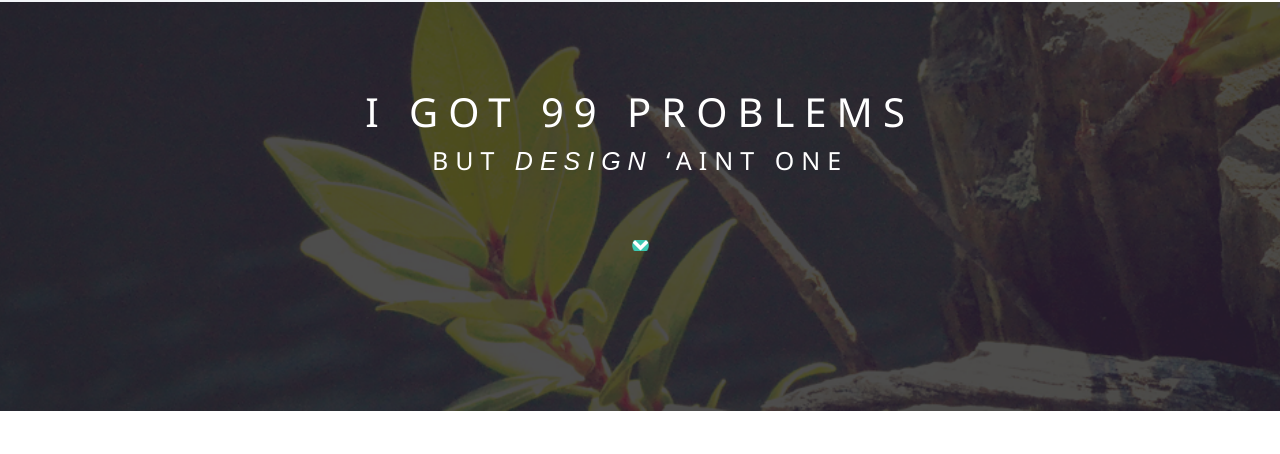
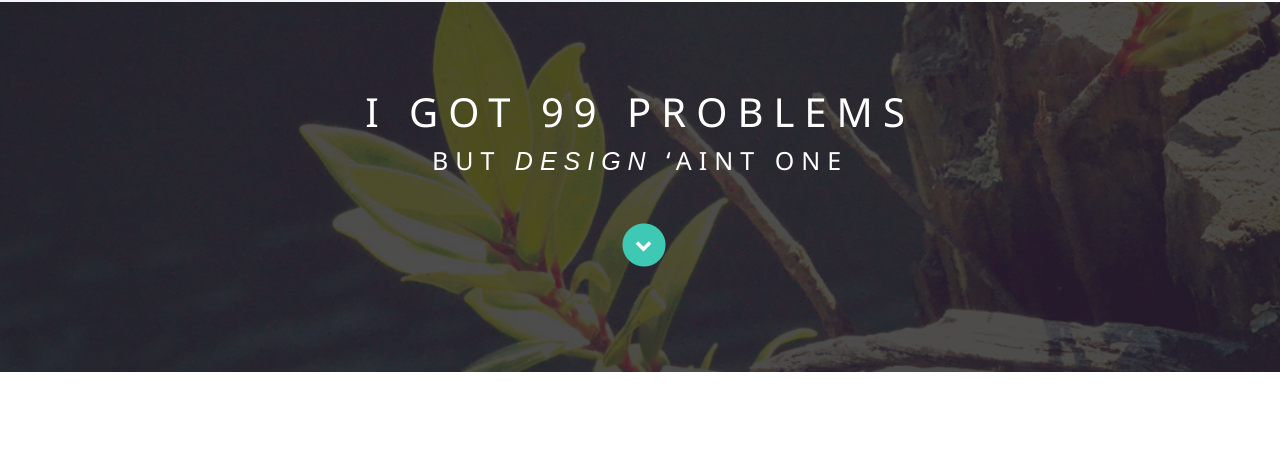
Before and after one commit to mrsev17/HalcyonProject, a plain HTML site: page index.html in a window 1280 px wide. Shown: the part 2564-3018 px from the top of the page. Drawn offline with Linux system fonts and the light colour scheme.

Commit message:
10.05.2022 - Fix section nine-nine problems

```diff
--- a/css/stylesheet.css
+++ b/css/stylesheet.css
@@ -350,15 +350,23 @@ header .button-learn-more__header:hover {
     font-weight: 500;
 }
 
+
+.nine-nine-problems .nine-problems-figure {
+    position: relative;
+    display: inline-block;
+    min-width: 44px;
+    min-height: 44px;
+    margin: 43px 0 0 542px;
+}
+.nine-nine-problems .nine-problems-figure #check-icon-nine-problems {
+    position: absolute;
+    bottom: 15px;
+    right: 14px;
+    display: inline;
+}
 .nine-nine-problems #check-icon-nine-problems {
-    background-image: url(../assets/icons/Shape_10.png);
-    background-repeat: no-repeat;
-    background-position: center;
-    background-size: 100%;
-    margin: 60px auto;
-    width: 100%;
-    max-width: 17px;
-    max-height: 11px;
+    position: absolute;
+    bottom: 0;
 }
 
 /* Benefits */
--- a/index.html
+++ b/index.html
@@ -253,11 +253,15 @@
                 <h2 class="title-nine-nine-problem">I GOT 99 PROBLEMS</h2>
 
                 <p class="text-nine-nine-problems">BUT <i><span id="design-word">DESIGN</span></i> ‘AINT ONE</p>
+                <div class="container-figure-nine">
+                    <a href="#">
+                        <figure class="nine-problems-figure">
+                            <img src="assets/icons/Shape_10.png" alt="Shape">
 
-                <figure>
-                    <img id="check-icon-nine-problems" src="assets/icons/check_icon.png" alt="Check">
-                </figure>
-
+                            <img id="check-icon-nine-problems" src="assets/icons/check_icon.png" alt="Check">
+                        </figure>
+                    </a>
+                </div>
             </div>
 
         </section>
```
